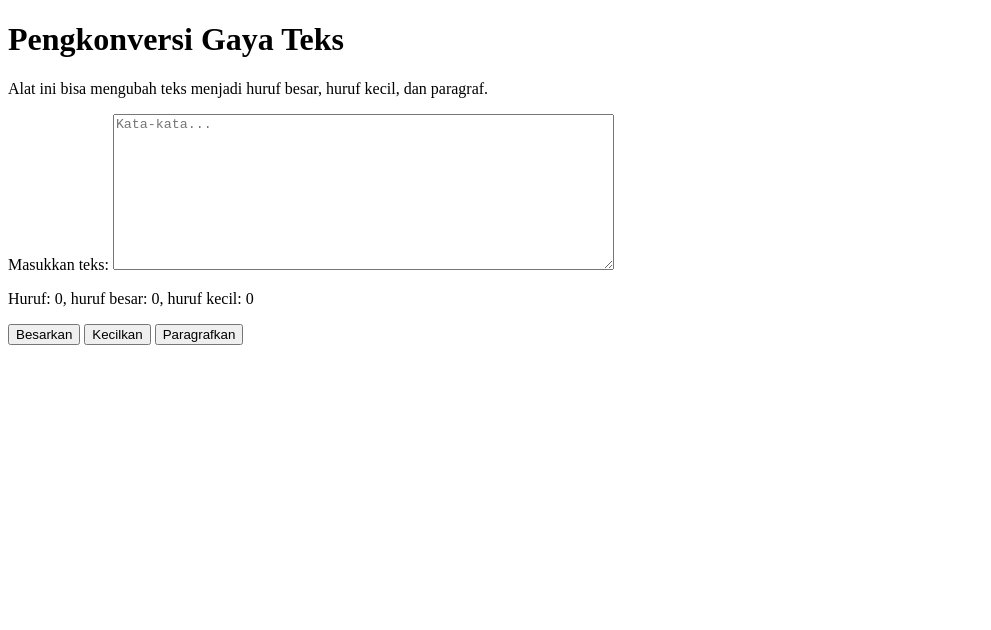
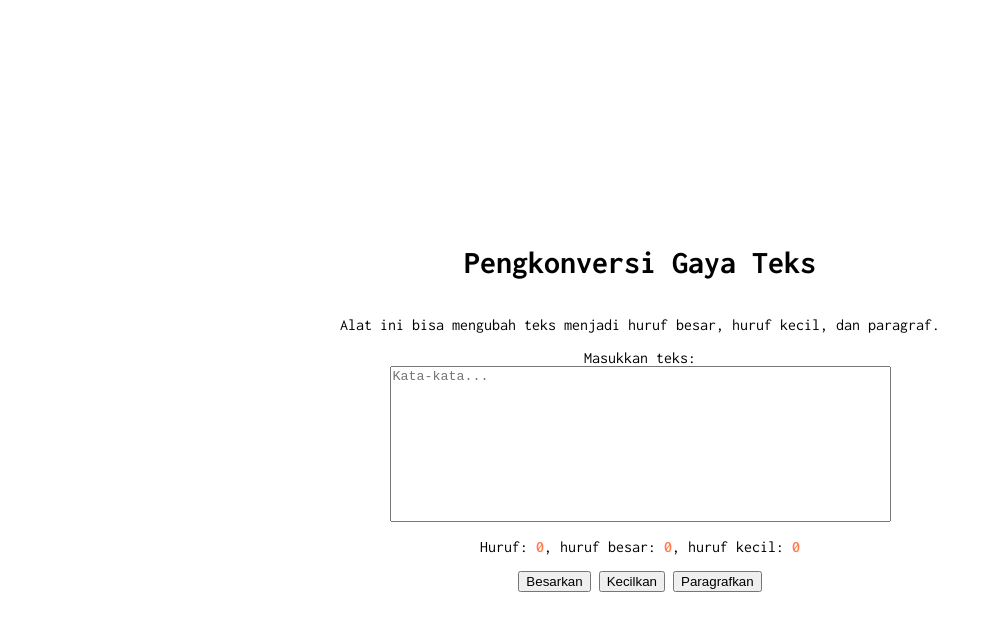
Before and after one commit to flxzor/KPL_Felix_Erlangga_Ananta_103122400038_SE-08-02, a plain HTML site: page 03_GUI_dengan_HTML_dan_CSS/index.html in a window 1280 px wide. Shown: the whole page, without its empty margins (0-991 px from the left). Drawn offline with Linux system fonts and the light colour scheme.

Commit message:
feat: link index.css and index.js, add Google Font Inconsolata style: update font and styling in index.css for centering content

```diff
--- a/03_GUI_dengan_HTML_dan_CSS/index.css
+++ b/03_GUI_dengan_HTML_dan_CSS/index.css
@@ -1,3 +1,13 @@
+body {
+    font-family: 'Inconsolata';
+    display: flex;
+    flex-direction: column;
+    align-items: center;
+    justify-content: center;
+    height: 100vh;
+    text-align: center;
+}
+
 .kotak-input {
     display: block;
     resize: none;
--- a/03_GUI_dengan_HTML_dan_CSS/index.html
+++ b/03_GUI_dengan_HTML_dan_CSS/index.html
@@ -4,6 +4,14 @@
     <meta charset="UTF-8">
     <meta name="viewport" content="width=device-width, initial-scale=1.0">
     <title>KPL Modul 3 - Felix Erlangga Ananta</title>
+    <link rel="stylesheet" href="./index.css">
+
+<!-- ini untuk menambah font  inconsolata dari Google -->
+    <link rel="preconnect" href="https://fonts.googleapis.com">
+    <link rel="preconnect" href="https://fonts.gstatic.com" crossorigin>
+    <link href="https://fonts.googleapis.com/css2?family=Cabin:ital,wght@0,400..700;1,400..700&family=Fira+Code:wght@300..700&family=Golos+Text:wght@400..900&family=Inconsolata:wght@200..900&family=Nunito+Sans:ital,opsz,wght@0,6..12,200..1000;1,6..12,200..1000&family=Rowdies:wght@300;400;700&display=swap" rel="stylesheet">
+
+    <script src="./index.js" defer></script>
 </head>
 <body>
     <h1>Pengkonversi Gaya Teks</h1>
```
